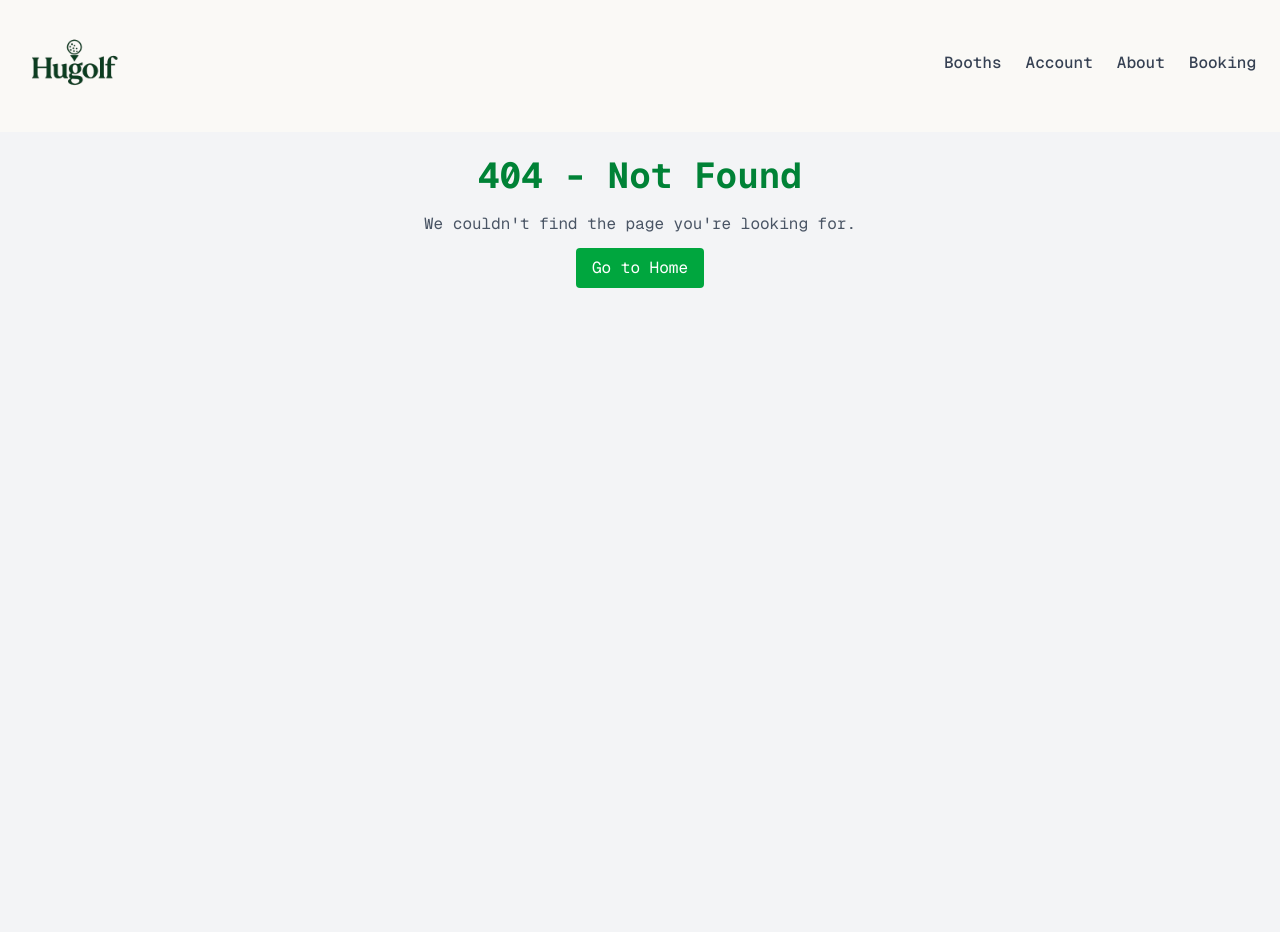
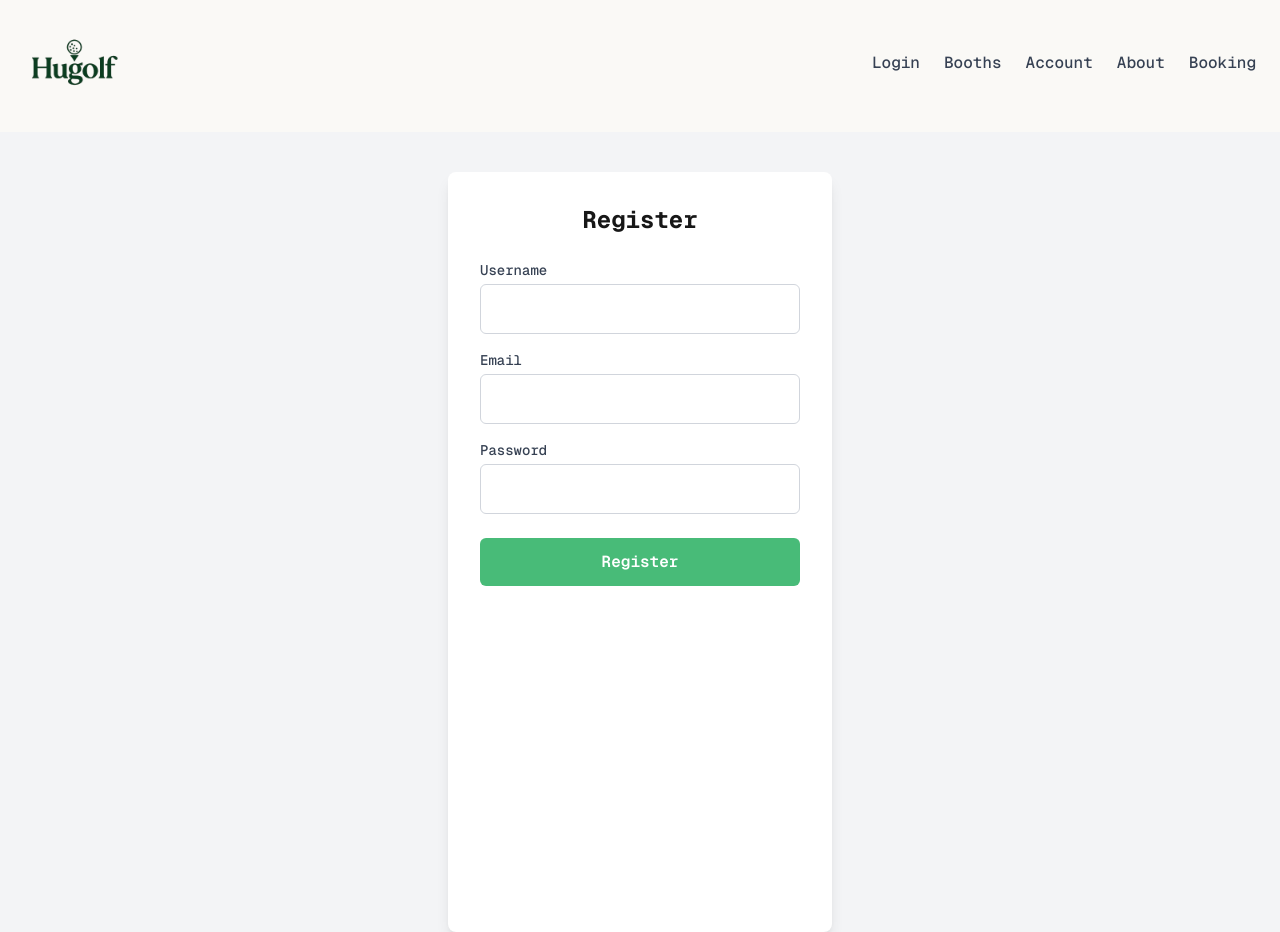
Before and after one commit to Hyuyeong/golf_booking, a Next.js app: page /register in a window 1280 px wide. Before the commit this address had no page. Built offline with nearby package versions, Linux system fonts and the light colour scheme.

Commit message:
login register session

```diff
--- a/app/_components/Navigation.js
+++ b/app/_components/Navigation.js
@@ -7,6 +7,7 @@ function Navigation() {
   const pathname = usePathname();
 
   const navItems = [
+    { href: "/login", label: "Login" },
     { href: "/booths", label: "Booths" },
     { href: "/account", label: "Account" },
     { href: "/about", label: "About" },
--- /dev/null
+++ b/app/_components/SessionWrapper.js
@@ -0,0 +1,8 @@
+// components/SessionWrapper.tsx
+"use client";
+
+import { SessionProvider } from "next-auth/react";
+
+export default function SessionWrapper({ children }) {
+  return <SessionProvider>{children}</SessionProvider>;
+}
--- a/app/account/layout.js
+++ b/app/account/layout.js
@@ -1,6 +1,6 @@
 import Link from "next/link";
 import AccountSidebar from "../_components/AccountSidebar";
-
+import SessionWrapper from "../_components/SessionWrapper";
 function layout({ children }) {
   return (
     <div className="min-h-screen bg-white p-6">
@@ -9,7 +9,9 @@ function layout({ children }) {
       </h2>
       <div className="flex min-h-screen">
         <AccountSidebar />
-        <div className="w-4/5 p-6">{children}</div>
+        <SessionWrapper>
+          <div className="w-4/5 p-6">{children}</div>
+        </SessionWrapper>
       </div>
     </div>
   );
--- a/app/account/page.js
+++ b/app/account/page.js
@@ -1,7 +1,32 @@
+"use client";
 import Link from "next/link";
+import { useSession } from "next-auth/react";
+import { useRouter } from "next/navigation";
 
-function page() {
-  return <div>Home</div>;
+function Dashboard() {
+  const { data: session, status } = useSession();
+  const router = useRouter();
+
+  console.log(session);
+
+  // 세션 상태가 로딩 중일 때
+  if (status === "loading") {
+    return <div>Loading...</div>;
+  }
+
+  // 로그인되지 않은 경우 리디렉션
+  if (!session) {
+    router.push("/login"); // 로그인 페이지로 리디렉션
+    return null;
+  }
+
+  return (
+    <div>
+      <h1>Welcome, {session.user.username}!</h1>
+      <p>Here is your dashboard content.</p>
+      {/* 대시보드 내용 추가 */}
+    </div>
+  );
 }
 
-export default page;
+export default Dashboard;
--- /dev/null
+++ b/app/api/auth/[...nextauth]/route.js
@@ -0,0 +1,67 @@
+import NextAuth from "next-auth";
+import CredentialsProvider from "next-auth/providers/credentials";
+import bcrypt from "bcryptjs";
+import { query } from "@/app/_lib/db"; // Adjust if your path differs
+
+const handler = NextAuth({
+  providers: [
+    CredentialsProvider({
+      name: "Credentials",
+      credentials: {
+        email: { label: "Email", type: "email" },
+        password: { label: "Password", type: "password" },
+      },
+      async authorize(credentials) {
+        const { email, password } = credentials;
+
+        // Query to check if the user exists
+        const result = await query(
+          "SELECT * FROM Users WHERE EmailAddress = ?",
+          [email]
+        );
+
+        if (result.length === 0) {
+          throw new Error("No user found");
+        }
+
+        const user = result[0];
+
+        // Check if password matches the hash in the database
+        const passwordMatch = await bcrypt.compare(password, user.PasswordHash);
+        if (!passwordMatch) {
+          throw new Error("Incorrect password");
+        }
+
+        // Return user data to be saved in session
+        return {
+          id: user.Id,
+          username: user.UserName, // Ensure that 'UserName' matches the column in DB
+          email: user.EmailAddress,
+        };
+      },
+    }),
+  ],
+  session: {
+    jwt: true, // Use JWT session
+  },
+  callbacks: {
+    // Token callback
+    async jwt({ token, user }) {
+      if (user) {
+        token.id = user.id;
+        token.username = user.username; // Ensure consistent naming here
+        token.email = user.email;
+      }
+      return token;
+    },
+    // Session callback
+    async session({ session, token }) {
+      session.user.id = token.id;
+      session.user.username = token.username; // Ensure consistent naming here
+      session.user.email = token.email;
+      return session;
+    },
+  },
+});
+
+export { handler as GET, handler as POST };
--- /dev/null
+++ b/app/api/auth/register/route.js
@@ -0,0 +1,37 @@
+import bcrypt from "bcryptjs";
+import { query } from "@/app/_lib/db"; // Import your database query function
+
+export async function POST(req) {
+  const { email, username, password } = await req.json();
+
+  // Check if email already exists
+  const result = await query("SELECT * FROM Users WHERE EmailAddress = ?", [
+    email,
+  ]);
+
+  if (result.length > 0) {
+    return new Response(JSON.stringify({ error: "Email already exists" }), {
+      status: 400,
+    });
+  }
+
+  // Hash the password
+  const hashedPassword = await bcrypt.hash(password, 10);
+
+  // Insert new user into the database
+  const insertResult = await query(
+    "INSERT INTO Users (EmailAddress, PasswordHash, UserName, Role) VALUES (?, ?, ?, ?)",
+    [email, hashedPassword, username, "User"]
+  );
+
+  if (insertResult.affectedRows > 0) {
+    return new Response(
+      JSON.stringify({ message: "User created successfully" }),
+      { status: 200 }
+    );
+  } else {
+    return new Response(JSON.stringify({ message: "Failed to create user" }), {
+      status: 500,
+    });
+  }
+}
--- /dev/null
+++ b/app/login/page.js
@@ -0,0 +1,80 @@
+// components/Login.tsx
+
+"use client";
+import { useState } from "react";
+import { signIn } from "next-auth/react";
+import { useRouter } from "next/navigation";
+import Link from "next/link";
+
+export default function Login() {
+  const [email, setEmail] = useState("");
+  const [password, setPassword] = useState("");
+  const [error, setError] = useState("");
+  const router = useRouter();
+
+  const handleSubmit = async (e) => {
+    e.preventDefault();
+
+    const res = await signIn("credentials", {
+      redirect: false,
+      email,
+      password,
+    });
+
+    console.log(res);
+
+    if (res?.error) {
+      setError(res.error);
+    } else {
+      router.push("/"); // Redirect to dashboard or home page
+    }
+  };
+
+  return (
+    <div className="flex justify-center min-h-screen bg-gray-100 pt-10">
+      <div className="bg-white p-8 rounded-lg shadow-lg max-w-sm w-full h-fit">
+        <h2 className="text-2xl font-bold text-center mb-6">Login</h2>
+        {error && <p className="text-red-500 text-center mb-4">{error}</p>}
+        <form onSubmit={handleSubmit}>
+          <div className="mb-4">
+            <label
+              htmlFor="email"
+              className="block text-sm font-medium text-gray-700"
+            >
+              Email
+            </label>
+            <input
+              type="text"
+              id="email"
+              value={email}
+              onChange={(e) => setEmail(e.target.value)}
+              className="mt-1 p-3 border border-gray-300 rounded-md w-full focus:ring-2 focus:ring-blue-500 focus:outline-none"
+            />
+          </div>
+          <div className="mb-6">
+            <label
+              htmlFor="password"
+              className="block text-sm font-medium text-gray-700"
+            >
+              Password
+            </label>
+            <input
+              type="password"
+              id="password"
+              value={password}
+              onChange={(e) => setPassword(e.target.value)}
+              className="mt-1 p-3 border border-gray-300 rounded-md w-full focus:ring-2 focus:ring-blue-500 focus:outline-none"
+            />
+          </div>
+          <button
+            type="submit"
+            className="w-full py-3 bg-blue-500 text-white font-semibold rounded-md hover:bg-blue-600 transition"
+          >
+            Login
+          </button>
+        </form>
+        <Link href="/register">Register</Link>
+      </div>
+    </div>
+  );
+}
--- /dev/null
+++ b/app/register/page.js
@@ -0,0 +1,98 @@
+"use client";
+import { useState } from "react";
+import { useRouter } from "next/navigation";
+
+const Register = () => {
+  const [email, setEmail] = useState("");
+  const [username, setUsername] = useState("");
+  const [password, setPassword] = useState("");
+  const [error, setError] = useState("");
+  const router = useRouter();
+
+  const handleSubmit = async (e) => {
+    e.preventDefault();
+
+    const res = await fetch("http://localhost:3000/api/auth/register", {
+      method: "POST",
+      body: JSON.stringify({ email, username, password }),
+      headers: {
+        "Content-Type": "application/json",
+      },
+    });
+
+    const data = await res.json();
+
+    if (res.ok) {
+      router.push("/login"); // Redirect to login page after successful registration
+    } else {
+      setError(data.error || "Something went wrong.");
+    }
+  };
+
+  return (
+    <div className="flex justify-center min-h-screen bg-gray-100 pt-10">
+      <div className="bg-white p-8 rounded-lg shadow-lg max-w-sm w-full">
+        <h2 className="text-2xl font-bold text-center mb-6">Register</h2>
+        {error && <p className="text-red-500 text-center mb-4">{error}</p>}
+        <form onSubmit={handleSubmit}>
+          <div className="mb-4">
+            <label
+              htmlFor="username"
+              className="block text-sm font-medium text-gray-700"
+            >
+              Username
+            </label>
+            <input
+              type="text"
+              id="username"
+              required
+              value={username}
+              onChange={(e) => setUsername(e.target.value)}
+              className="mt-1 p-3 border border-gray-300 rounded-md w-full"
+            />
+          </div>
+          <div className="mb-4">
+            <label
+              htmlFor="email"
+              className="block text-sm font-medium text-gray-700"
+            >
+              Email
+            </label>
+            <input
+              type="email"
+              id="email"
+              required
+              value={email}
+              onChange={(e) => setEmail(e.target.value)}
+              className="mt-1 p-3 border border-gray-300 rounded-md w-full"
+            />
+          </div>
+          <div className="mb-6">
+            <label
+              htmlFor="password"
+              className="block text-sm font-medium text-gray-700"
+            >
+              Password
+            </label>
+            <input
+              required
+              type="password"
+              id="password"
+              value={password}
+              onChange={(e) => setPassword(e.target.value)}
+              className="mt-1 p-3 border border-gray-300 rounded-md w-full"
+            />
+          </div>
+          <button
+            type="submit"
+            className="w-full py-3 bg-[#48BB78] text-white font-semibold rounded-md hover:bg-[#38A15C] transition duration-300 ease-in-out cursor-pointer"
+          >
+            Register
+          </button>
+        </form>
+      </div>
+    </div>
+  );
+};
+
+export default Register;
--- a/package.json
+++ b/package.json
@@ -9,8 +9,10 @@
     "lint": "next lint"
   },
   "dependencies": {
+    "bcryptjs": "^3.0.2",
     "mysql2": "^3.14.0",
     "next": "15.3.1",
+    "next-auth": "^4.24.11",
     "react": "^19.0.0",
     "react-dom": "^19.0.0"
   },
```
Also changed, not shown: 1 other file (tests, documents, lock files or other folders).
